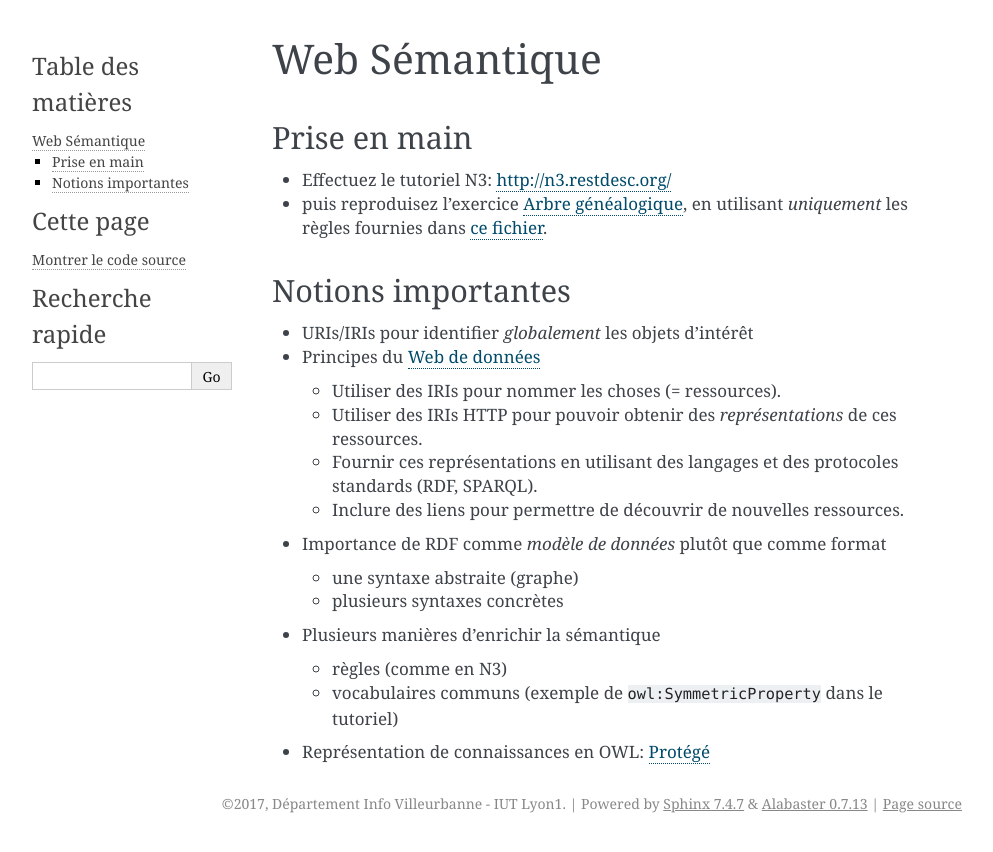
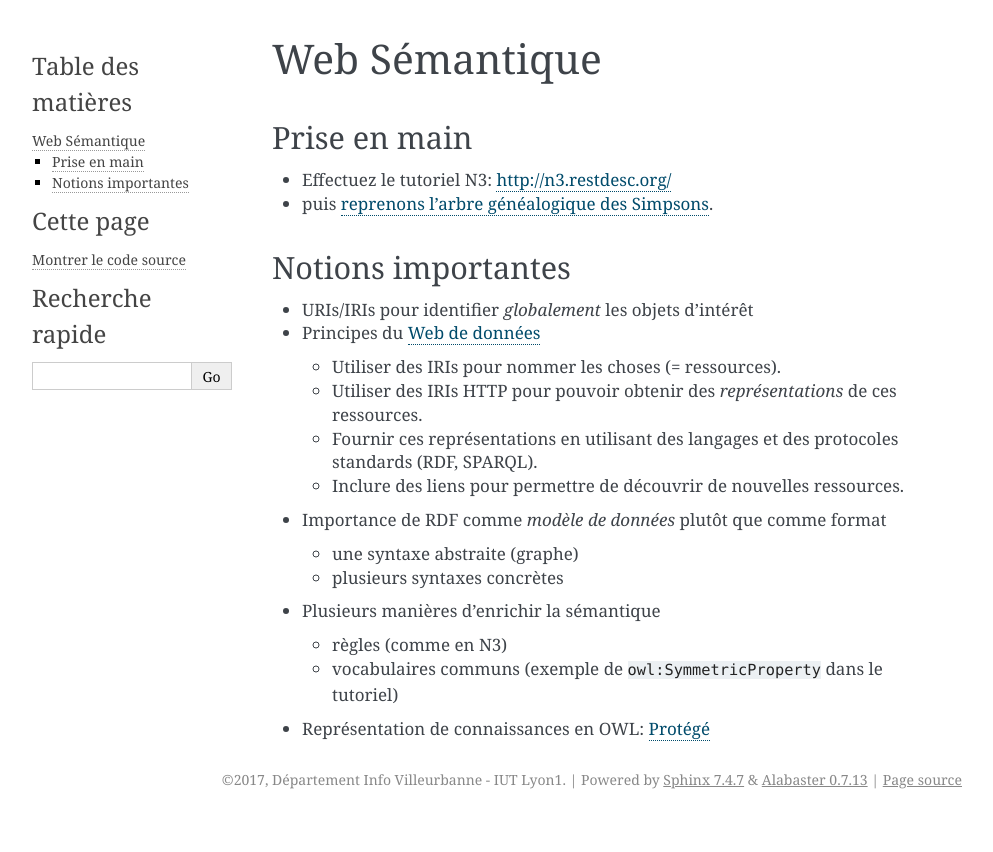
Before and after one commit to pchampin/intro-ia, a Sphinx documentation site: the page built from source/parts/websem.rst, in a window 1280 px wide. Shown: the top 852 px of the page, without its empty margins (148-1141 px from the left). Built offline with Sphinx 7.4.7, drawn with Linux system fonts in a browser that asks for light colours.

Commit message:
mis en forme l'exo Simpsons pour Eye

```diff
--- a/source/parts/websem.rst
+++ b/source/parts/websem.rst
@@ -6,9 +6,9 @@ Prise en main
 =============
 
 * Effectuez le tutoriel N3: http://n3.restdesc.org/
-* puis reproduisez l'exercice `exo_simpsons`:ref:,
-  en utilisant *uniquement* les règles fournies dans
-  `ce fichier <../_static/rules.n3>`_.
+* puis `reprenons l'arbre généalogique des Simpsons`__.
+
+__ ../_static/eye/simpsons.html
 
 
 Notions importantes
```
Also changed, not shown: source/_static/eye/simpsons.html (added, +30 -0 lines), 4 other files.
